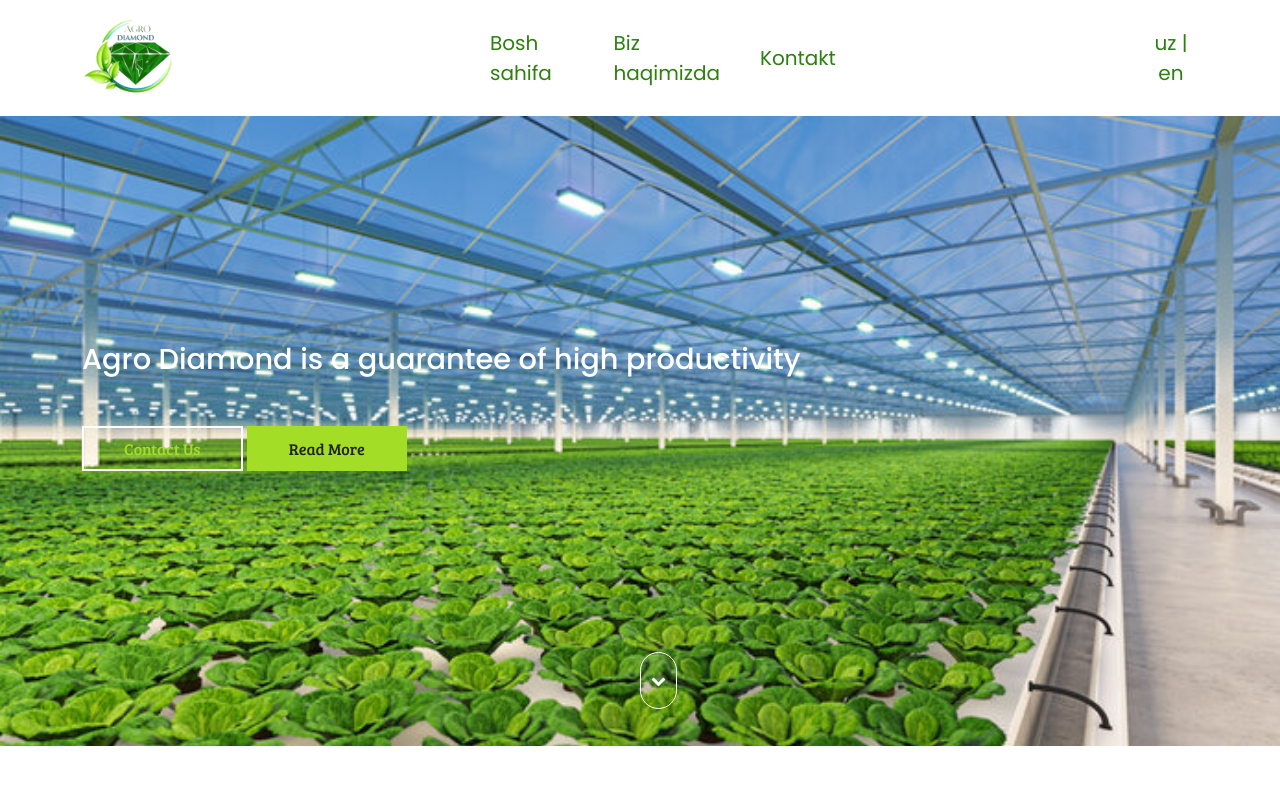
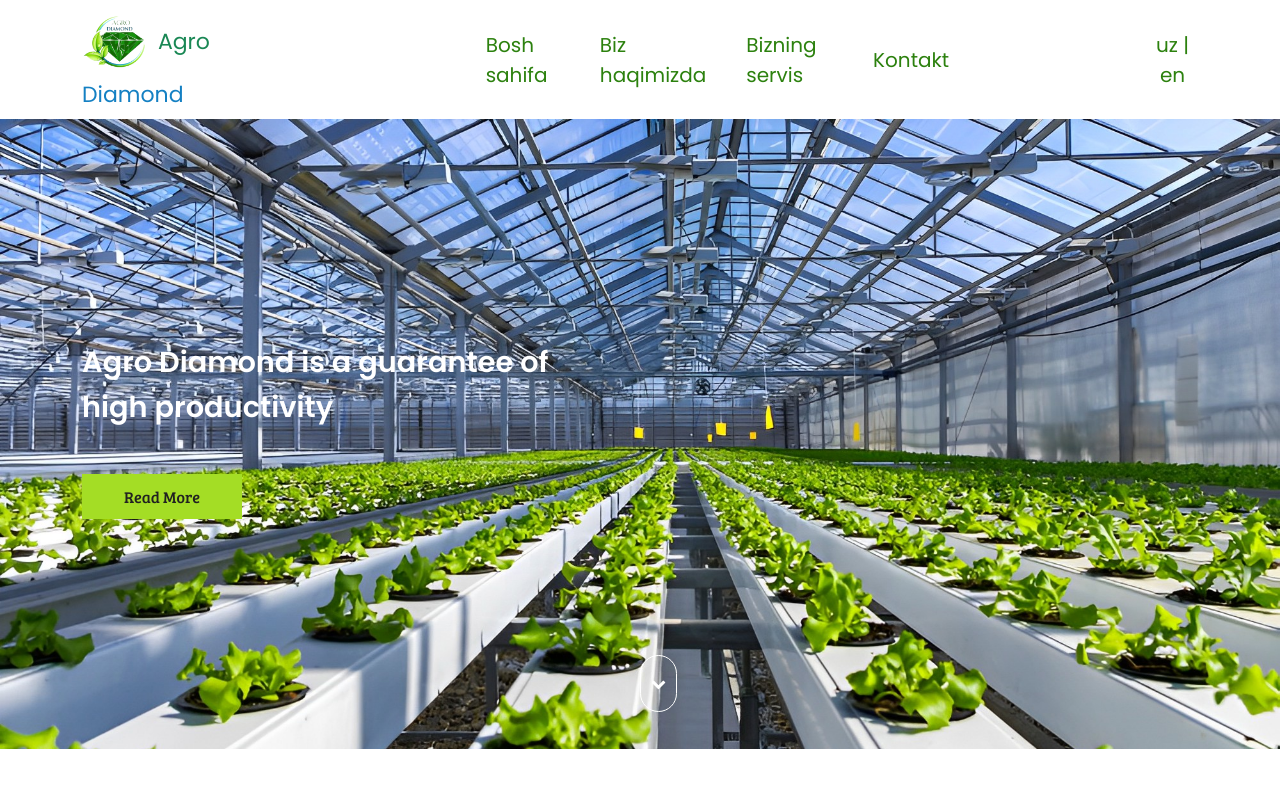
Before and after one commit to Umar23A/agrodiamond, a Django app: page /en/ in a window 1280 px wide. Shown: the top 789 px of the page. Run offline with Django 3.2, Linux system fonts and the light colour scheme; data comes from the database, SQL or seed files in the repository; some libraries are stand-ins or nearby versions.

Commit message:
CHANGE: changed design

```diff
--- a/assets/css/style.css
+++ b/assets/css/style.css
@@ -277,8 +277,9 @@ a.w3_agile_vimeo:hover{
 	width:60%;
 }
 .w3_banner_info_grid h3{
-	font-size:2em;
+	font-size:60px;
 	color:#fff;
+    font-weight: 900;
 	line-height:1.5em;
 }
 .w3_banner_info_grid ul li{
@@ -293,7 +294,6 @@ a.w3_agile_vimeo:hover{
 }
 .w3l_contact,.w3ls_more:hover{
 	border:2px solid #fff;
-	color:#a4dd25 !important;
 	background:none;
 }
 .w3ls_more,.w3l_contact:hover{
@@ -2962,7 +2962,7 @@ h2.typoh2{
 }
 @media only screen and (min-width: 992px)  {
     .navbar-nav {
-        margin-left: 300px;
+        margin-left:190px;
     }
 
 }
--- a/templates/index.html
+++ b/templates/index.html
@@ -4,12 +4,14 @@
 <div class="banner">
 
     <div class="w3_banner_info_grid container" style="line-height:1.5em">
-        <h3 class="test">Agro Diamond is a guarantee of high productivity</h3>
+        <h3 class="test">Agro Diamond is a guarantee of</h3>
+        <h3 class="testt">high productivity</h3>
         <h3 class="testt"></h3>
         <p></p>
         <ul>
-            <li><a href="contact.html" class="w3l_contact">Contact Us</a></li>
-            <li><a href="#" class="w3ls_more" data-toggle="modal" data-target="#myModal">Read More</a></li>
+              <li><a href="#" class="w3ls_more" data-toggle="modal" data-target="#myModal">Read More</a></li>
+
+
         </ul>
     </div>
     <div class="thim-click-to-bottom">
--- a/templates/layouts/base.html
+++ b/templates/layouts/base.html
@@ -45,9 +45,10 @@
 
 </head>
 <body>
-<nav class="navbar navbar-expand-lg navbar-light bg-white sticky-top" style="min-height:80px">
+<nav class="navbar navbar-expand-lg navbar-light bg-white sticky-top" style="min-height:40px">
     <div class="container">
-        <a class="" href="#"><img style="width: 100px" src="{% static 'images/agro.png' %}" alt=""></a>
+        <a style="text-decoration: none;font-size: 22px" class="" href="#"><img style="width: 70px" src="{% static 'images/agro.png' %}" alt="">
+            <span class="text-success">Agro </span><span style="color: #1480c3">Diamond</span></a>
         <button class="navbar-toggler" type="button" data-bs-toggle="collapse" data-bs-target="#navbarSupportedContent"
                 aria-controls="navbarSupportedContent" aria-expanded="false" aria-label="Toggle navigation">
             <span class="navbar-toggler-icon"></span>
@@ -61,8 +62,12 @@
                     <a class="nav-link fs-5 me-4" href="#" style="color: #2c810e">{% translate 'Biz haqimizda' %}</a>
                 </li>
                  <li class="nav-item">
+                    <a class="nav-link fs-5 me-4" href="#" style="color: #2c810e">{% translate 'Bizning servis' %}</a>
+                </li>
+                 <li class="nav-item">
                     <a class="nav-link fs-5" href="#" style="color: #2c810e">{% translate 'Kontakt' %}</a>
                 </li>
+
 
 
             </ul>
--- a/templates/post.html
+++ b/templates/post.html
@@ -5,7 +5,7 @@
         <div class="row">
          {% for posts in post %}
         <div class="col-lg-4">
-            <div class="card text-center mb-4" style="">
+            <div class="card text-center mb-4 shadow" style="">
                 {% if posts.image %}
                     <img src="{{ posts.image.url }}" class="card-img-top card-image" alt="...">
                 {% endif %}
```
Also changed, not shown: assets/images/background.png, assets/images/background2.png (added), locales/en/LC_MESSAGES/django.po, 2 other files.
